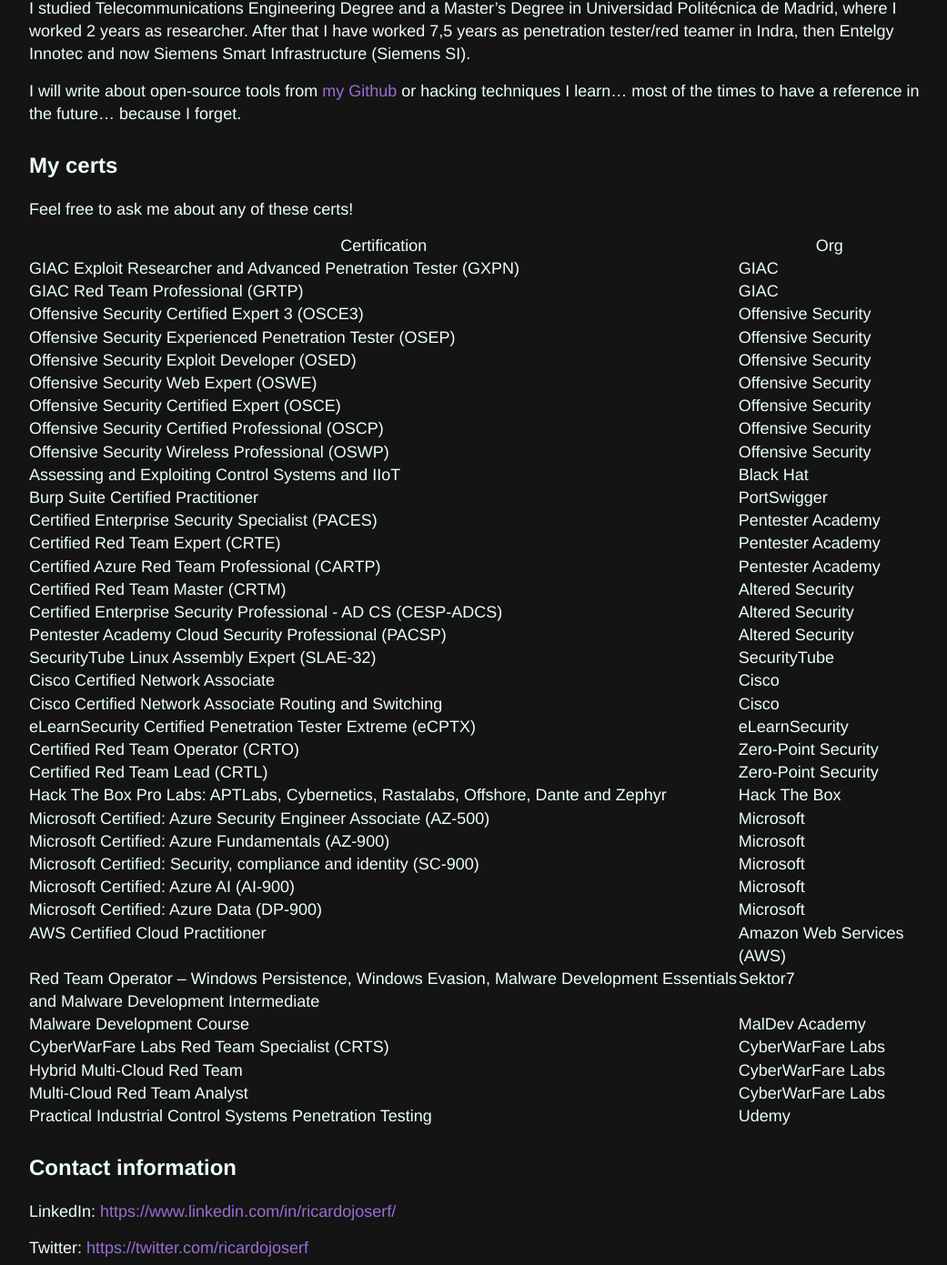
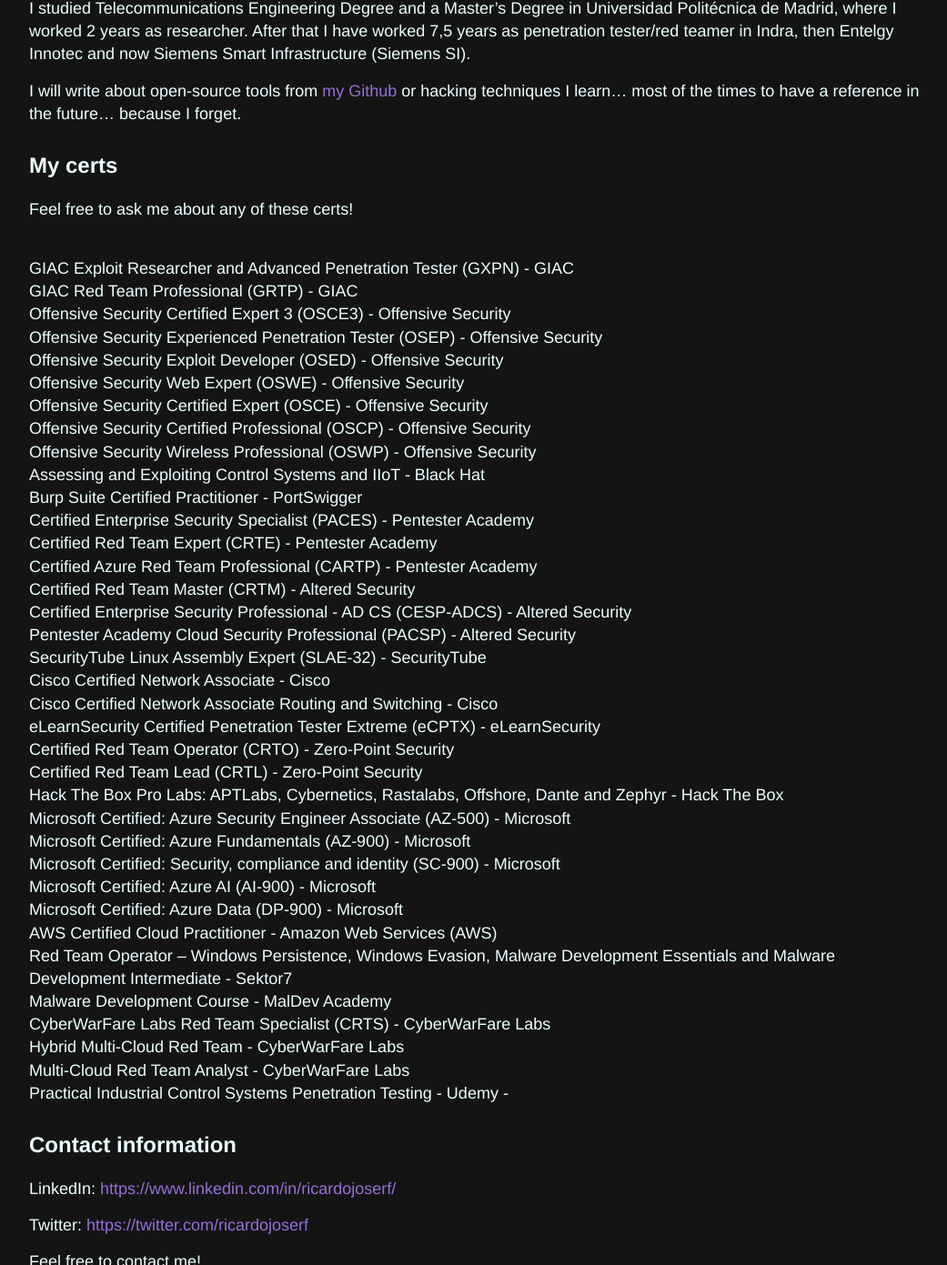
Before and after one commit to ricardojoserf/ricardojoserf.github.io, a Jekyll site: the page built from about.md, in a window 1280 px wide and 1400 px high, scrolled down 260 px, cut to the strip 0-1391 px from the top of the window. Shown: the whole strip at 91% size, without its empty margins (118-1159 px from the left). Built offline with Jekyll 4.4.1, drawn with Linux system fonts in a browser that asks for light colours.

Commit message:
Update about.md

```diff
--- a/about.md
+++ b/about.md
@@ -15,44 +15,44 @@
 
 Feel free to ask me about any of these certs!
 
-|  Certification | Org  |
-|----------------|------|
-| GIAC Exploit Researcher and Advanced Penetration Tester (GXPN) | GIAC |
-| GIAC Red Team Professional (GRTP) | GIAC |
-| Offensive Security Certified Expert 3 (OSCE3) | Offensive Security |
-| Offensive Security Experienced Penetration Tester (OSEP) | Offensive Security |
-| Offensive Security Exploit Developer (OSED) | Offensive Security |
-| Offensive Security Web Expert (OSWE) | Offensive Security |
-| Offensive Security Certified Expert (OSCE) | Offensive Security |
-| Offensive Security Certified Professional (OSCP) | Offensive Security |
-| Offensive Security Wireless Professional (OSWP) | Offensive Security |
-| Assessing and Exploiting Control Systems and IIoT | Black Hat |
-| Burp Suite Certified Practitioner | PortSwigger |
-| Certified Enterprise Security Specialist (PACES) | Pentester Academy |
-| Certified Red Team Expert (CRTE) | Pentester Academy |
-| Certified Azure Red Team Professional (CARTP) | Pentester Academy |
-| Certified Red Team Master (CRTM) | Altered Security |
-| Certified Enterprise Security Professional - AD CS (CESP-ADCS) | Altered Security |
-| Pentester Academy Cloud Security Professional (PACSP) | Altered Security |
-| SecurityTube Linux Assembly Expert (SLAE-32) | SecurityTube |
-| Cisco Certified Network Associate | Cisco |
-| Cisco Certified Network Associate Routing and Switching | Cisco |
-| eLearnSecurity Certified Penetration Tester Extreme (eCPTX) | eLearnSecurity |
-| Certified Red Team Operator (CRTO) | Zero-Point Security |
-| Certified Red Team Lead (CRTL) | Zero-Point Security |
-| Hack The Box Pro Labs: APTLabs, Cybernetics, Rastalabs, Offshore, Dante and Zephyr | Hack The Box |
-| Microsoft Certified: Azure Security Engineer Associate (AZ-500) | Microsoft |
-| Microsoft Certified: Azure Fundamentals (AZ-900) | Microsoft |
-| Microsoft Certified: Security, compliance and identity (SC-900) | Microsoft |
-| Microsoft Certified: Azure AI (AI-900) | Microsoft |
-| Microsoft Certified: Azure Data (DP-900) | Microsoft |
-| AWS Certified Cloud Practitioner | Amazon Web Services (AWS) |
-| Red Team Operator – Windows Persistence, Windows Evasion, Malware Development Essentials and Malware Development Intermediate | Sektor7 |
-| Malware Development Course | MalDev Academy |
-| CyberWarFare Labs Red Team Specialist (CRTS) | CyberWarFare Labs |
-| Hybrid Multi-Cloud Red Team | CyberWarFare Labs |
-| Multi-Cloud Red Team Analyst | CyberWarFare Labs |
-| Practical Industrial Control Systems Penetration Testing | Udemy |
+|   |
+|----------------|
+| GIAC Exploit Researcher and Advanced Penetration Tester (GXPN) - GIAC |
+| GIAC Red Team Professional (GRTP) - GIAC |
+| Offensive Security Certified Expert 3 (OSCE3) - Offensive Security |
+| Offensive Security Experienced Penetration Tester (OSEP) - Offensive Security |
+| Offensive Security Exploit Developer (OSED) - Offensive Security |
+| Offensive Security Web Expert (OSWE) - Offensive Security |
+| Offensive Security Certified Expert (OSCE) - Offensive Security |
+| Offensive Security Certified Professional (OSCP) - Offensive Security |
+| Offensive Security Wireless Professional (OSWP) - Offensive Security |
+| Assessing and Exploiting Control Systems and IIoT - Black Hat |
+| Burp Suite Certified Practitioner - PortSwigger |
+| Certified Enterprise Security Specialist (PACES) - Pentester Academy |
+| Certified Red Team Expert (CRTE) - Pentester Academy |
+| Certified Azure Red Team Professional (CARTP) - Pentester Academy |
+| Certified Red Team Master (CRTM) - Altered Security |
+| Certified Enterprise Security Professional - AD CS (CESP-ADCS) - Altered Security |
+| Pentester Academy Cloud Security Professional (PACSP) - Altered Security |
+| SecurityTube Linux Assembly Expert (SLAE-32) - SecurityTube |
+| Cisco Certified Network Associate - Cisco |
+| Cisco Certified Network Associate Routing and Switching - Cisco |
+| eLearnSecurity Certified Penetration Tester Extreme (eCPTX) - eLearnSecurity |
+| Certified Red Team Operator (CRTO) - Zero-Point Security |
+| Certified Red Team Lead (CRTL) - Zero-Point Security |
+| Hack The Box Pro Labs: APTLabs, Cybernetics, Rastalabs, Offshore, Dante and Zephyr - Hack The Box |
+| Microsoft Certified: Azure Security Engineer Associate (AZ-500) - Microsoft |
+| Microsoft Certified: Azure Fundamentals (AZ-900) - Microsoft |
+| Microsoft Certified: Security, compliance and identity (SC-900) - Microsoft |
+| Microsoft Certified: Azure AI (AI-900) - Microsoft |
+| Microsoft Certified: Azure Data (DP-900) - Microsoft |
+| AWS Certified Cloud Practitioner - Amazon Web Services (AWS) |
+| Red Team Operator – Windows Persistence, Windows Evasion, Malware Development Essentials and Malware Development Intermediate - Sektor7 |
+| Malware Development Course - MalDev Academy |
+| CyberWarFare Labs Red Team Specialist (CRTS) - CyberWarFare Labs |
+| Hybrid Multi-Cloud Red Team - CyberWarFare Labs |
+| Multi-Cloud Red Team Analyst - CyberWarFare Labs |
+| Practical Industrial Control Systems Penetration Testing - Udemy -
 
 
 ## Contact information
```
